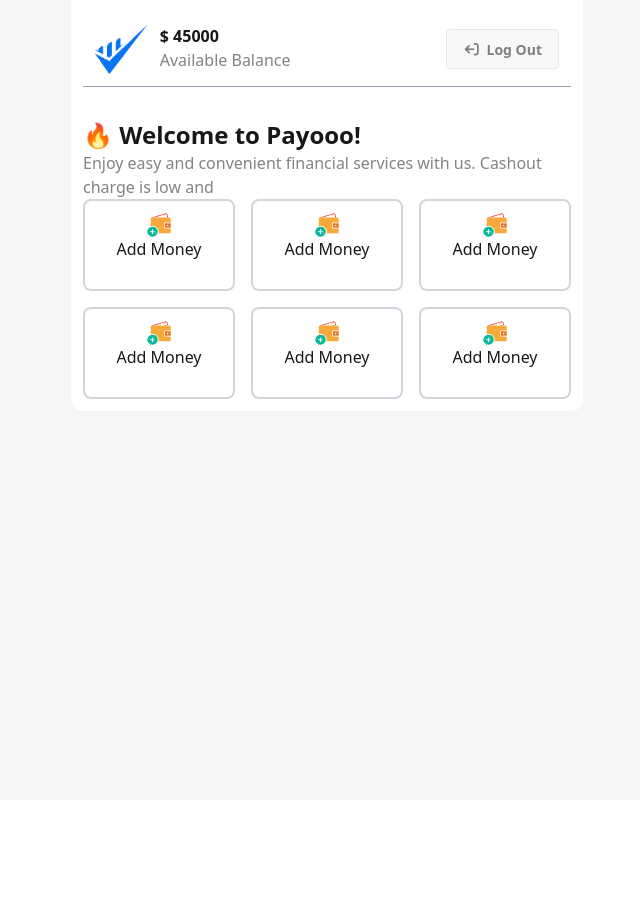
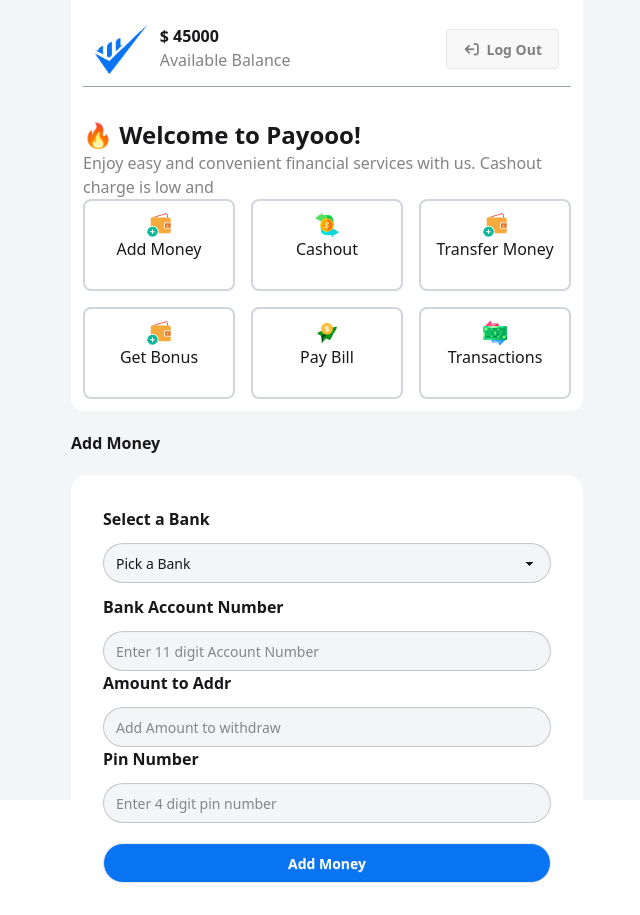
Before and after one commit to Syful-Islam1/payoo-mobile-mfs, a plain HTML site: page home.html in a window 1280 px wide. Shown: the whole page, without its empty margins (313-953 px from the left). Before the commit the page ends 800 px from the top, so only its background shows below. Drawn offline with nearby package versions, Linux system fonts and the light colour scheme.

Commit message:
add money functionality done

```diff
--- a/home.html
+++ b/home.html
@@ -19,7 +19,7 @@
             <div class="flex">
                 <img class="h-[50px]" src="./assets/Group.png" alt="">
                 <div class="ml-3">
-                    <h2 class="font-bold">$ <span>45000</span></h2>
+                    <h2 class="font-bold">$ <span id="avilable-balance">45000</span></h2>
                     <p class="text-[#08080880]">Available Balance</p>
                 </div>
             </div>
@@ -39,28 +39,65 @@
                 <h2>Add Money</h2>
             </div>
             <div class="border-2 border-gray-300 rounded-lg p-3 text-center">
-                <img src="./assets/wallet1.png" class="mx-auto" alt="">
-                <h2>Add Money</h2>
+                <img src="./assets/money1.png" class="mx-auto" alt="">
+                <h2>Cashout</h2>
             </div>
             <div class="border-2 border-gray-300 rounded-lg p-3 text-center">
                 <img src="./assets/wallet1.png" class="mx-auto" alt="">
-                <h2>Add Money</h2>
+                <h2>Transfer Money</h2>
             </div>
             <div class="border-2 border-gray-300 rounded-lg p-3 text-center">
                 <img src="./assets/wallet1.png" class="mx-auto" alt="">
-                <h2>Add Money</h2>
+                <h2>Get Bonus</h2>
             </div>
             <div class="border-2 border-gray-300 rounded-lg p-3 text-center">
-                <img src="./assets/wallet1.png" class="mx-auto" alt="">
-                <h2>Add Money</h2>
+                <img src="./assets/send1.png" class="mx-auto" alt="">
+                <h2>Pay Bill</h2>
             </div>
             <div class="border-2 border-gray-300 rounded-lg p-3 text-center">
-                <img src="./assets/wallet1.png" class="mx-auto" alt="">
-                <h2>Add Money</h2>
+                <img src="./assets/transaction1.png" class="mx-auto" alt="">
+                <h2>Transactions</h2>
             </div>
         </div>
     </div>
 
+    <div class="all-form-sections max-w-lg mx-auto">
+        <!-- add money -->
+        <div>
+            <h1 class="my-5 font-bold">Add Money</h1>
+            <form action="" class="bg-white rounded-2xl p-8">
+                <div class="mb-3">
+                    <h1 class="font-semibold">Select a Bank</h1>
+                    <select id="bank" class="select w-full bg-[#f4f5f7] mt-3 rounded-3xl">
+                        <option>Pick a Bank</option>
+                        <option>Ab Bank</option>
+                        <option>IFIC BANK</option>
+                        <option>Dutch Bangla Bank</option>
+                    </select>
+                </div>
+                <div>
+                    <label class="font-semibold" for="">Bank Account Number</label>
+                    <br>
+                    <input id="account-number" type="text" placeholder="Enter 11 digit Account Number"
+                        class="input w-full bg-[#f4f5f7] mt-3 rounded-3xl" />
+                </div>
+                <div>
+                    <label class="font-semibold" for="">Amount to Addr</label>
+                    <br>
+                    <input id="add-amount" type="text" placeholder="Add Amount to withdraw"
+                        class="input w-full bg-[#f4f5f7] mt-3 rounded-3xl" />
+                </div>
+                <div>
+                    <label class="font-semibold" for="">Pin Number</label>
+                    <br>
+                    <input id="add-pin" type="text" placeholder="Enter 4 digit pin number"
+                        class="input w-full bg-[#f4f5f7] mt-3 rounded-3xl" />
+                </div>
+                <button id="add-money-btn" class="btn bg-[#0874f2] text-white mt-5 w-full rounded-3xl">Add Money</button>
+            </form>
+        </div>
+    </div>
+    <script src="./home.js"></script>
 </body>
 
 </html>
--- /dev/null
+++ b/home.js
@@ -0,0 +1,15 @@
+document.getElementById("add-money-btn").addEventListener("click", function(e){
+    e.preventDefault()
+    const bank = document.getElementById("bank").value
+    const accountNumber = document.getElementById("account-number").value
+    const amount = parseInt(document.getElementById("add-amount").value)
+    const pin = document.getElementById("add-pin").value
+
+    const avilableBalance = parseInt(document.getElementById("avilable-balance").innerText)
+    console.log(avilableBalance)
+
+    const totalNewAvilableBalance = amount+avilableBalance
+
+    document.getElementById("avilable-balance").innerText = totalNewAvilableBalance
+
+})
```
